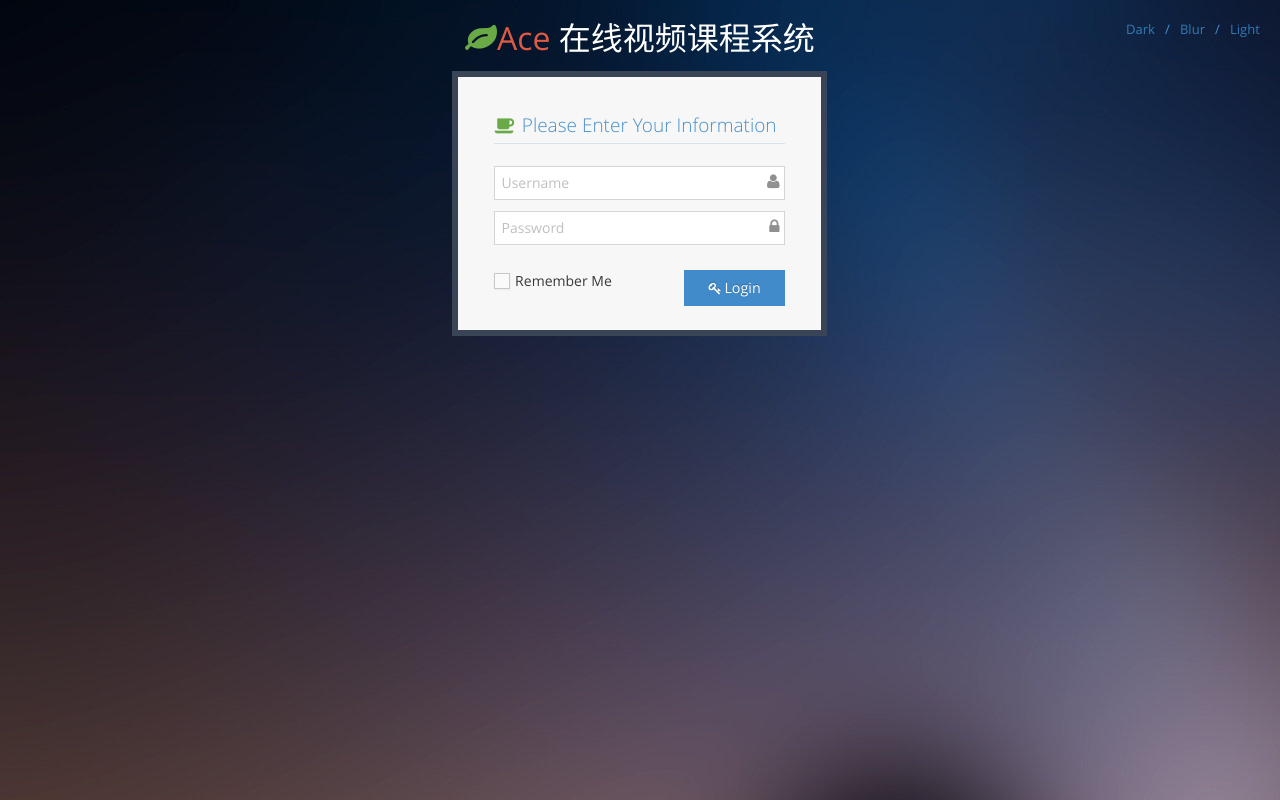
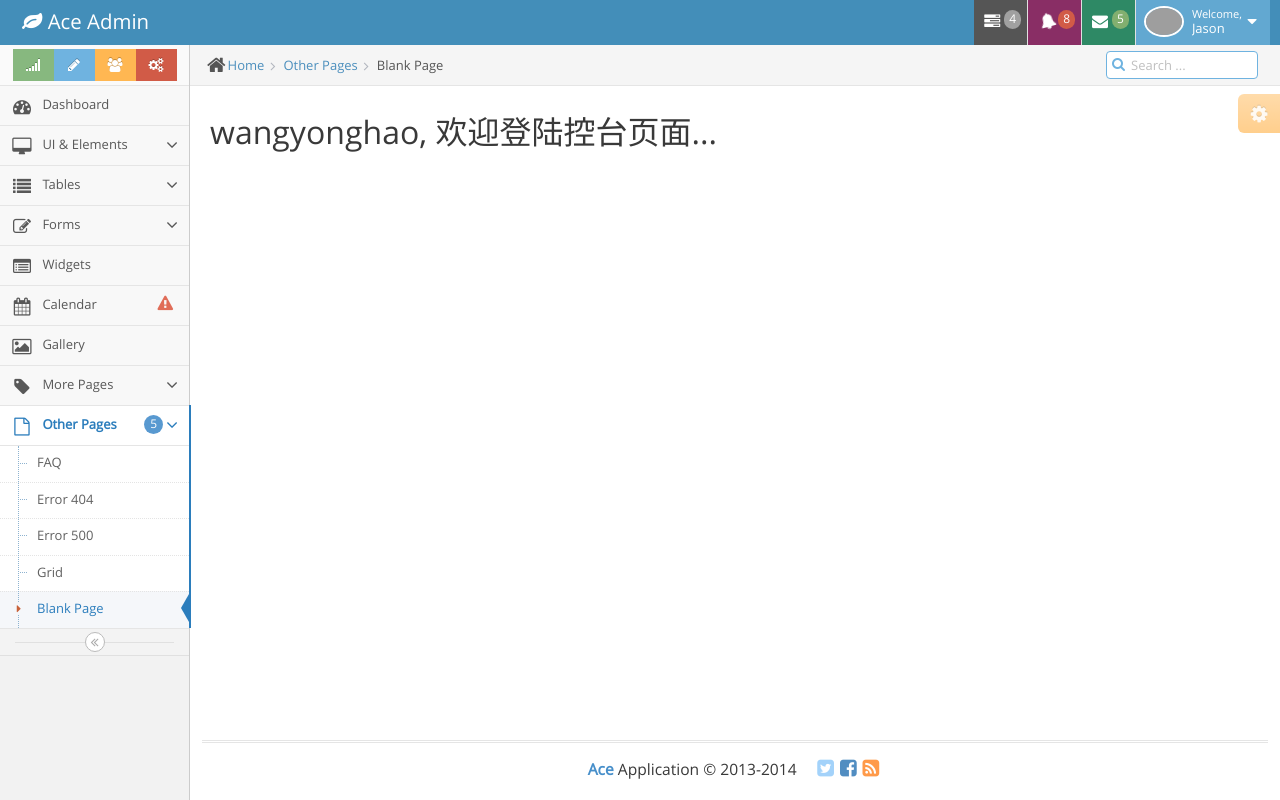
Before and after one commit to wyh24370708/myCourse, a Vue app in the folder admin/: page /admin/welcome in a window 1280 px wide. Before the commit this address led to /login. Built offline with nearby package versions, Linux system fonts and the light colour scheme; grey boxes are pictures that could not be loaded.

Commit message:
1. 新增welcome组件(/admin/welcome和router-view配合使用) 2. 注意:子路由的配置path,不要加'/'

```diff
--- a/admin/src/views/admin.vue
+++ b/admin/src/views/admin.vue
@@ -321,6 +321,7 @@
       </div><!-- /.navbar-container -->
     </div>
 
+    <!--内容部分-->
     <div class="main-container ace-save-state" id="main-container">
 
 
@@ -938,7 +939,8 @@
             <div class="row">
               <div class="col-xs-12">
                 <!-- PAGE CONTENT BEGINS -->
-
+                <!--页面内容,使用路由展现-->
+                <router-view/>
                 <!-- PAGE CONTENT ENDS -->
               </div><!-- /.col -->
             </div><!-- /.row -->
--- /dev/null
+++ b/admin/src/views/admin/welcome.vue
@@ -0,0 +1,13 @@
+<template>
+  <div>
+    <h1>wangyonghao, 欢迎登陆控台页面...</h1>
+  </div>
+</template>
+
+<script>
+
+</script>
+
+<style>
+
+</style>
```
Also changed, not shown: admin/src/router.js (+7 -1 lines).
